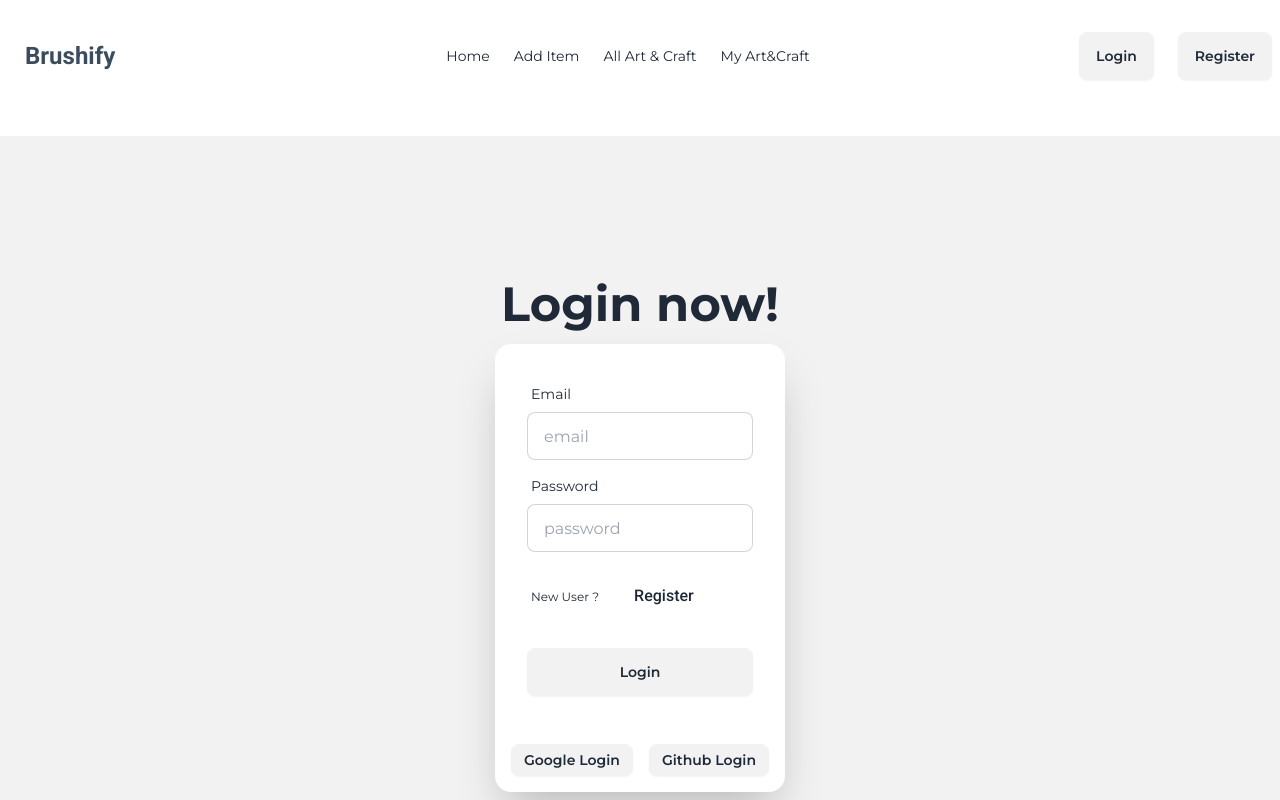
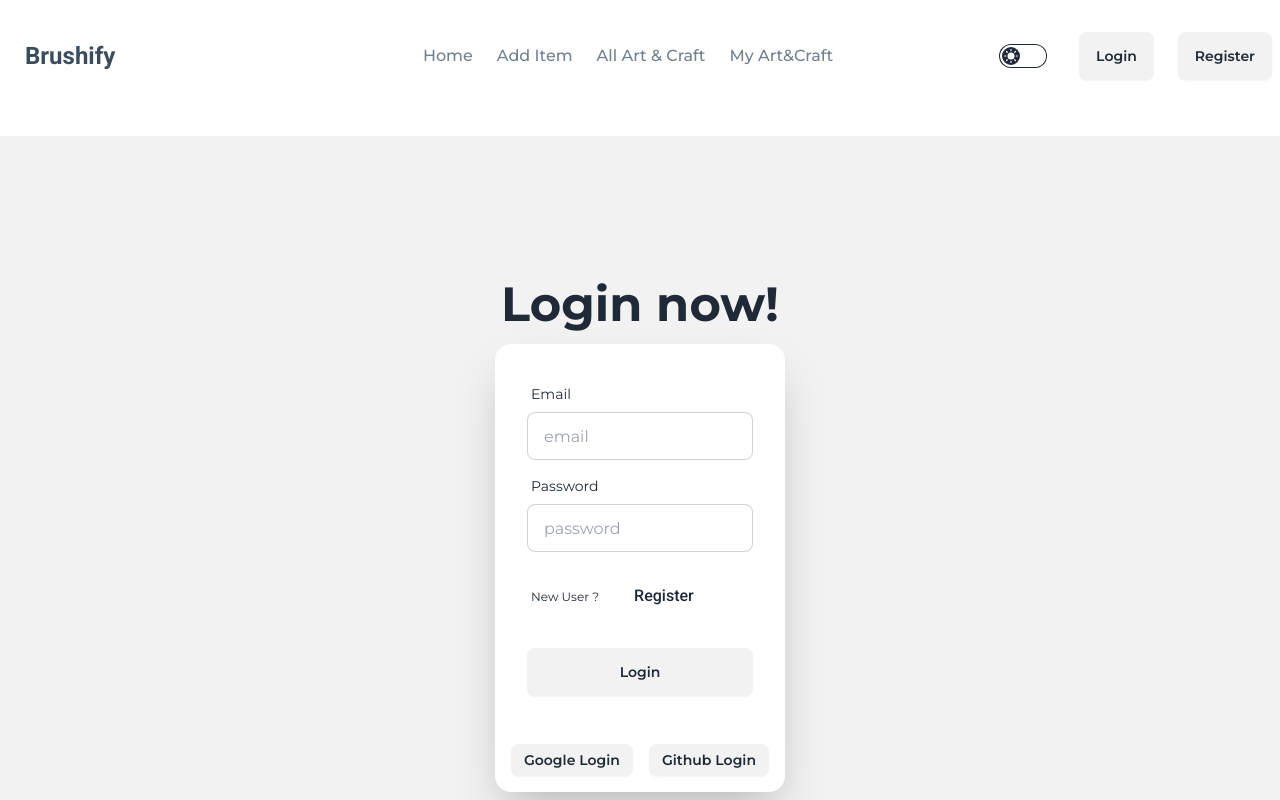
Before and after one commit to kaziabulhasib/ph-assignment10-client, a React (Vite) app: page /login in a window 1280 px wide. Shown: the top 800 px of the page. Built offline with nearby package versions, Linux system fonts and the light colour scheme; no server answers.

Commit message:
dark theme

```diff
--- a/src/Components/AddItem/AddItem.jsx
+++ b/src/Components/AddItem/AddItem.jsx
@@ -56,15 +56,15 @@ const AddItem = () => {
       });
   };
   return (
-    <div className='hero min-h-screen bg-base-200 mt-24 mb-36'>
+    <div className='hero min-h-screen bg-base-200 lg:mt-24 mt:8 lg:mb-36 mb:8'>
       <div className='hero-content flex-col '>
         <div className='text-center lg:text-left'>
-          <h1 className='text-5xl font-bold'>Add Item</h1>
+          <h1 className='lg:text-5xl text-3xl font-bold'>Add Item</h1>
         </div>
         <div className='card  shrink-0 w-full  shadow-2xl bg-base-100 mt-8'>
           <form onSubmit={handleAddItem} className='card-body'>
             {/* item name , image url  */}
-            <div className='flex gap-4'>
+            <div className='flex lg:flex-row flex-col gap-4'>
               <div className='form-control'>
                 <label className='label'>
                   <span className='label-text'>Item Name</span>
@@ -122,7 +122,7 @@ const AddItem = () => {
                 required></textarea>
             </div>
             {/* price , rating  */}
-            <div className='flex gap-4'>
+            <div className='flex lg:flex-row flex-col gap-4'>
               <div className='form-control w-full'>
                 <label className='label'>
                   <span className='label-text'>Price</span>
@@ -149,7 +149,7 @@ const AddItem = () => {
               </div>
             </div>
             {/* Customization , stock  */}
-            <div className='flex gap-4'>
+            <div className='flex lg:flex-row flex-col gap-4'>
               <div className='form-control w-full'>
                 <label className='label'>
                   <span className='label-text'>Customization (yes/no)</span>
@@ -186,7 +186,7 @@ const AddItem = () => {
             </div>
 
             {/* user name & email  */}
-            <div className='flex gap-4'>
+            <div className='flex lg:flex-row flex-col gap-4'>
               <div className='form-control'>
                 <label className='label'>
                   <span className='label-text'>User Email</span>
--- a/src/Components/AllCraft/AllCraft.jsx
+++ b/src/Components/AllCraft/AllCraft.jsx
@@ -21,7 +21,7 @@ const AllCraft = () => {
 
   return (
     <div className='mt-16'>
-      <h1 className='text-6xl font-bold text-center  text-gray-700 mb-8'>
+      <h1 className='lg:text-6xl text-3xl font-bold text-center  text-gray-700 mb-8'>
         All Art & Craft
       </h1>
       <div className='overflow-x-auto'>
--- a/src/Components/CraftItemDetails/CraftItemDetails.jsx
+++ b/src/Components/CraftItemDetails/CraftItemDetails.jsx
@@ -19,7 +19,7 @@ const CraftItemDetails = () => {
   }
   return (
     <div>
-      <div className='flex flex-col lg:flex-row  justify-between  py-14 gap-12 items-center lg:mb-40 mb-[450px]'>
+      <div className='flex flex-col lg:flex-row  justify-between  py-14 gap-12 items-center lg:mb-32 lg-8'>
         <div className='p-16 bg-[#1313130D] flex justify-center items-center rounded-2xl flex-1'>
           <img
             className='w-[425px] lg:h-[565px]'
--- a/src/Components/Footer/Footer.jsx
+++ b/src/Components/Footer/Footer.jsx
@@ -16,9 +16,9 @@ const Footer = () => {
             <p className='text-gray-300'>Discover the beauty of art.</p>
           </div>
 
-          <div>
-            <h2 className='text-lg font-semibold mb-2'>Contact Us</h2>
-            <div className='flex items-center mb-2 text-gray-300'>
+          <div className='lg:text-left '>
+            <h2 className='text-lg font-semibold mb-2 '>Contact Us</h2>
+            <div className='flex items-center mb-2 text-gray-300  '>
               <FontAwesomeIcon icon={faEnvelope} className='mr-2' />
               <p>info@brushify.com</p>
             </div>
--- a/src/Components/MyCraft/MyCraft.jsx
+++ b/src/Components/MyCraft/MyCraft.jsx
@@ -62,7 +62,7 @@ const MyCraft = () => {
           <span className='loading loading-bars loading-lg'></span>
         </div>
       ) : (
-        <div className=' grid grid-cols-3 gap-8'>
+        <div className=' grid lg:grid-cols-3 grid-cols-1 gap-8'>
           {items.map((item) => (
             <>
               <div className='card card-compact w-96 bg-base-100 shadow-xl'>
--- a/src/Components/Nav/Nav.css
+++ b/src/Components/Nav/Nav.css
@@ -1,8 +1,10 @@
 .nav-link.active {
   border: none;
-  color: #4e4f4e;
+  /* color: #4e4f4e; */
+  color: aliceblue;
 
-  background-color: rgb(232, 229, 229);
+  /* background-color: rgb(232, 229, 229); */
+  background-color: slategrey;
 
   border-radius: 8px;
   font-weight: 700;
@@ -11,4 +13,8 @@
 
 .nav-link {
   margin-right: 24px;
+
+  font-weight: 500;
+  font-size: 16px;
+  color: slategray;
 }
--- a/src/Components/Nav/Nav.jsx
+++ b/src/Components/Nav/Nav.jsx
@@ -1,9 +1,27 @@
 import { Link, NavLink } from "react-router-dom";
 import "./Nav.css";
-import { useContext } from "react";
+import { useContext, useEffect, useState } from "react";
 import { AuthContext } from "../../../Providers/AuthProvider";
 
 const Nav = () => {
+  const [theme, setTheme] = useState("light");
+
+  useEffect(() => {
+    localStorage.setItem("theme", theme);
+    const localTheme = localStorage.getItem("theme");
+    document.querySelector("html").setAttribute("data-theme", localTheme);
+  }, [theme]);
+
+  const handleToggle = (e) => {
+    if (e.target.checked) {
+      setTheme("dark");
+    } else {
+      setTheme("light");
+    }
+  };
+
+  console.log(theme);
+
   const { user, logOut } = useContext(AuthContext);
 
   const handleLogOut = () => {
@@ -16,7 +34,7 @@ const Nav = () => {
 
   const links = (
     <>
-      <div className='gap-6'>
+      <div className='gap-6 '>
         <NavLink activeClassName='active' className='nav-link' to='/'>
           Home
         </NavLink>
@@ -29,6 +47,8 @@ const Nav = () => {
         <NavLink activeClassName='active' className='nav-link' to='/mycraft'>
           My Art&Craft
         </NavLink>
+        {/* this is dark theme  */}
+        {/* <NavLink></NavLink> */}
       </div>
     </>
   );
@@ -65,6 +85,43 @@ const Nav = () => {
         <ul className='menu menu-horizontal px-1 space-x-6'>{links}</ul>
       </div>
       <div className='navbar-end'>
+        {/* toggle start */}
+        <label className='cursor-pointer grid place-items-center mr-8'>
+          <input
+            onChange={handleToggle}
+            type='checkbox'
+            value='synthwave'
+            className='toggle theme-controller bg-base-content row-start-1 col-start-1 col-span-2'
+          />
+          <svg
+            className='col-start-1 row-start-1 stroke-base-100 fill-base-100'
+            xmlns='http://www.w3.org/2000/svg'
+            width='14'
+            height='14'
+            viewBox='0 0 24 24'
+            fill='none'
+            stroke='currentColor'
+            strokeWidth='2'
+            strokeLinecap='round'
+            strokeLinejoin='round'>
+            <circle cx='12' cy='12' r='5' />
+            <path d='M12 1v2M12 21v2M4.2 4.2l1.4 1.4M18.4 18.4l1.4 1.4M1 12h2M21 12h2M4.2 19.8l1.4-1.4M18.4 5.6l1.4-1.4' />
+          </svg>
+          <svg
+            className='col-start-2 row-start-1 stroke-base-100 fill-base-100'
+            xmlns='http://www.w3.org/2000/svg'
+            width='14'
+            height='14'
+            viewBox='0 0 24 24'
+            fill='none'
+            stroke='currentColor'
+            strokeWidth='2'
+            strokeLinecap='round'
+            strokeLinejoin='round'>
+            <path d='M21 12.79A9 9 0 1 1 11.21 3 7 7 0 0 0 21 12.79z'></path>
+          </svg>
+        </label>
+        {/* toggleend */}
         {user ? (
           <>
             {" "}
--- a/src/Components/Slides/Slides.jsx
+++ b/src/Components/Slides/Slides.jsx
@@ -47,7 +47,7 @@ const Slides = () => {
           </div>
         </div>
       </div>
-      <h1 className='text-4xl text-center font-bold text-slate-300 font-robo absolute top-[50%] left-[20%]'>
+      <h1 className='lg:text-4xl text-3xl text-center font-bold text-slate-300 font-robo absolute top-[50%] left-[20%] '>
         Welcome to Our Exciting Art&Craft Website
       </h1>
     </div>
--- a/tailwind.config.js
+++ b/tailwind.config.js
@@ -5,4 +5,7 @@ export default {
     extend: {},
   },
   plugins: [require("daisyui")],
+  daisyui: {
+    themes: ["light", "dark"],
+  },
 };
```
Also changed, not shown: src/Components/Update/Update.jsx (+6 -6 lines).
